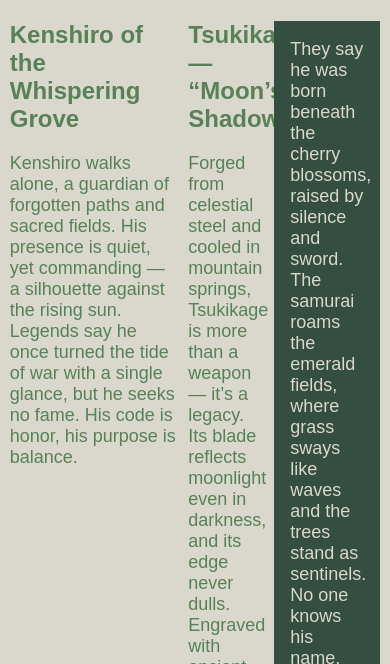
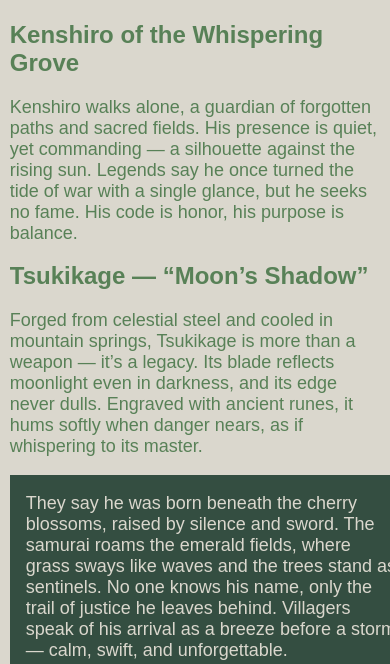
Before and after one commit to MehradMi/HTML-CSS-JS-Learning-Journey, a browser extension: page Flexbox-Article/index.html in a window 390 px wide. Shown: the part 454-1118 px from the top of the page. Drawn offline with Linux system fonts and the light colour scheme.

Commit message:
Fixed Responsiveness Issues: Utilizing Media Queries

```diff
--- a/Flexbox-Article/css/styles.css
+++ b/Flexbox-Article/css/styles.css
@@ -56,3 +56,16 @@ h2 {
 .col-3 {
     width: 70%;
 }
+
+@media (max-width: 600px) {
+    .columns {
+        display: flex;
+        flex-direction: column;
+    }
+
+    .col-1,
+    .col-2,
+    .col-3 {
+        width: 100%;
+    }
+}
```
